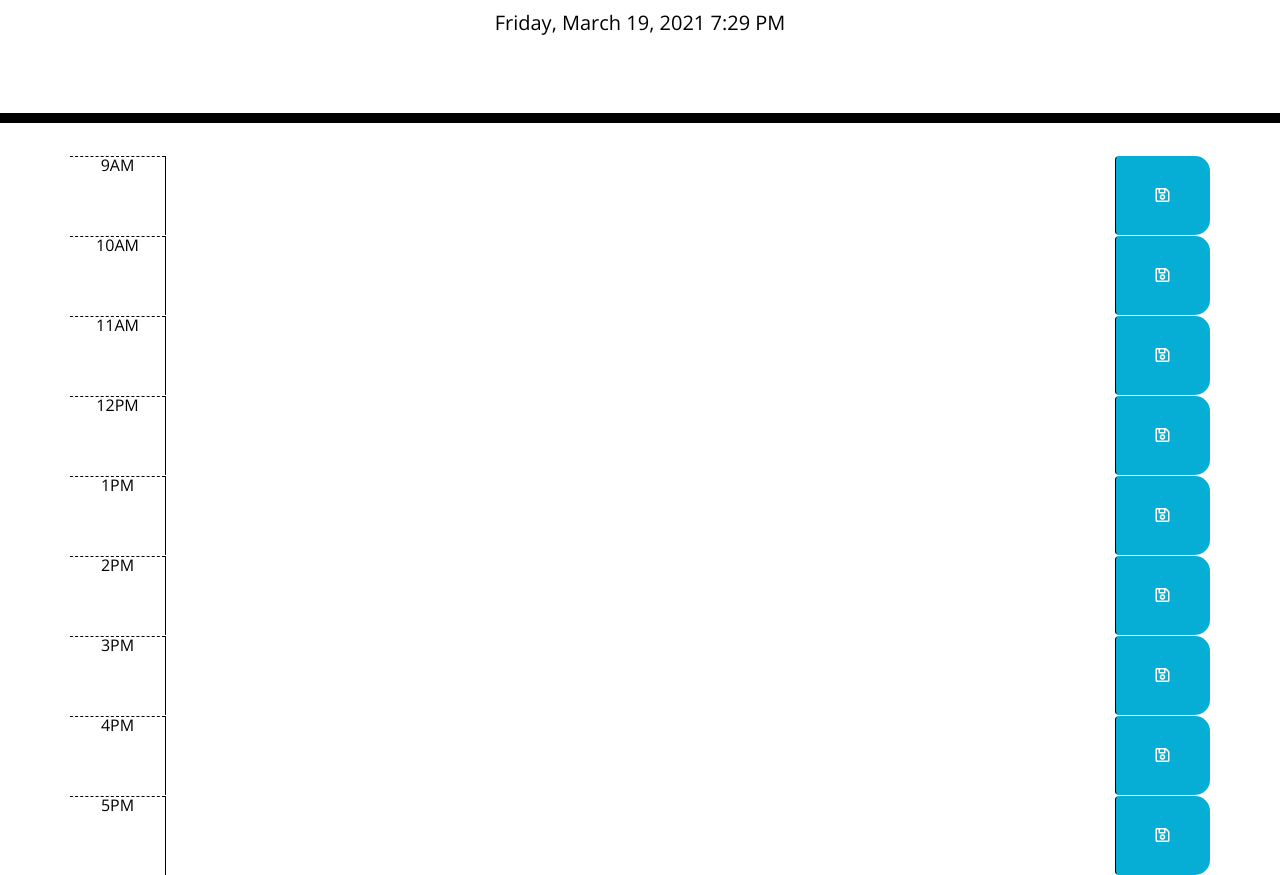
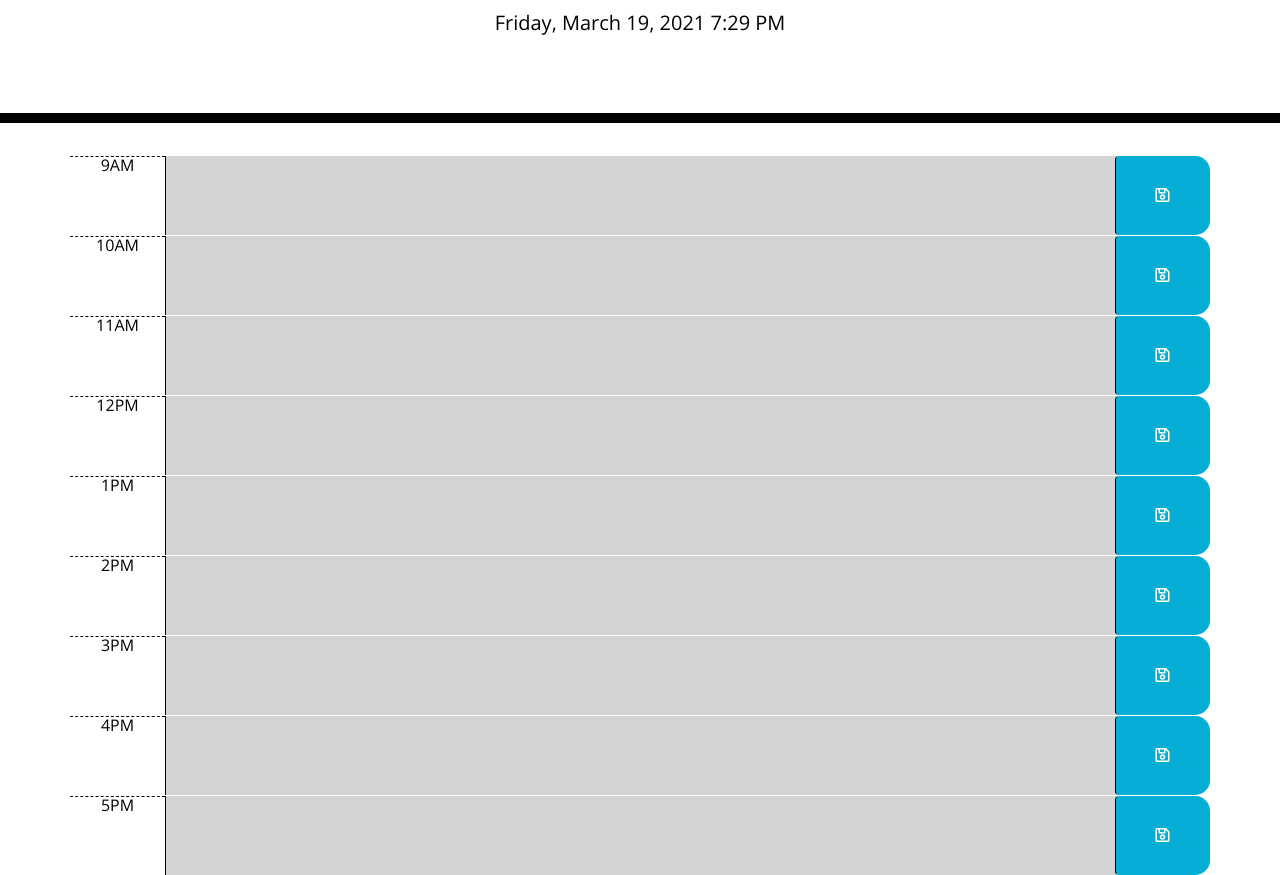
Before and after one commit to zreggert/Day_Planner, a plain HTML site: page index.html in a window 1280 px wide. Shown: the part 172-1047 px from the top of the page. Drawn offline with nearby package versions, Linux system fonts and the light colour scheme.

Commit message:
used a foreach loop in js to loop through my .row divs and compare their id to the current time to determine whether the div was past present or future. i added a data set because to compare the val of the id to the currenttime i was turning my id to just a number. so the data set was added to reidentify the div's id. currently i am trying to find a better what to get the values from local storage with a for loop rather than having a to use a line of code for each time block

```diff
--- a/assets/script.js
+++ b/assets/script.js
@@ -1,5 +1,6 @@
 var today = moment();
 var currentTime = moment().hours();
+//console.log(currentTime);
 $("#currentDay").text(moment().format('LLLL'));
 var timeBlock;
 var task;
@@ -10,58 +11,45 @@ $(document).ready(function() {
         var timeBlock = $(this).parent().attr('id')
         var task = $(this).siblings('.description').val()
         localStorage.setItem(timeBlock, task);
-        console.log(timeBlock)
-    })
-    // $('#10 .btn').click(function() {
-    //     var timeBlock = $(this).parent().attr('id')
-    //     var task = $(this).siblings('.description').val()
-    //     localStorage.setItem(timeBlock, task);
-    // })
-    // $('#11 .btn').click(function() {
-    //     var timeBlock = $(this).parent().attr('id')
-    //     var task = $(this).siblings('.description').val()
-    //     localStorage.setItem(timeBlock, task);
-    // })
-    // $('#12 .btn').click(function() {
-    //     var timeBlock = $(this).parent().attr('id')
-    //     var task = $(this).siblings('.description').val()
-    //     localStorage.setItem(timeBlock, task);
-    // })
-    // $('#13 .btn').click(function() {
-    //     var timeBlock = $(this).parent().attr('id')
-    //     var task = $(this).siblings('.description').val()
-    //     localStorage.setItem(timeBlock, task);
-    // })
-    // $('#14 .btn').click(function() {
-    //     var timeBlock = $(this).parent().attr('id')
-    //     var task = $(this).siblings('.description').val()
-    //     localStorage.setItem(timeBlock, task);
-    // })
-    // $('#15 .btn').click(function() {
-    //     var timeBlock = $(this).parent().attr('id')
-    //     var task = $(this).siblings('.description').val()
-    //     localStorage.setItem(timeBlock, task);
-    // })
-    // $('#16 .btn').click(function() {
-    //     var timeBlock = $(this).parent().attr('id')
-    //     var task = $(this).siblings('.description').val()
-    //     localStorage.setItem(timeBlock, task);
-    // })
-    // $('#17 .btn').click(function() {
-    //     var timeBlock = $(this).parent().attr('id')
-    //     var task = $(this).siblings('.description').val()
-    //     localStorage.setItem(timeBlock, task);
-    // })
+    });
+
+    //getting from local storage
+    // $('#9 .description').val(localStorage.getItem("9"));
+    // $('#10 .description').val(localStorage.getItem("10"));
+    // $('#11 .description').val(localStorage.getItem("11"));
+    // $('#12 .description').val(localStorage.getItem("12"));
+    // $('#13 .description').val(localStorage.getItem("13"));
+    // $('#14 .description').val(localStorage.getItem("14"));
+    // $('#15 .description').val(localStorage.getItem("15"));
+    // $('#16 .description').val(localStorage.getItem("16"));
+    // $('#17 .description').val(localStorage.getItem("17"));
+
+    function getStoredTasks() {
+        var timeBlocks = document.querySelectorAll('.row');
+        timeBlocks.forEach(element => {
+            var hour = $(element).attr('id');
+            $('.description').val(localStorage.getItem(hour))
+        })
+    }
 
 
-    //getting from local storage
-    $('#9 .description').val(localStorage.getItem("9"));
-    $('#10 .description').val(localStorage.getItem("10"));
-    $('#11 .description').val(localStorage.getItem("11"));
-    $('#12 .description').val(localStorage.getItem("12"));
-    $('#13 .description').val(localStorage.getItem("13"));
-    $('#14 .description').val(localStorage.getItem("14"));
-    $('#15 .description').val(localStorage.getItem("15"));
-    $('#16 .description').val(localStorage.getItem("16"));
-    $('#17 .description').val(localStorage.getItem("17"));
+    //changing the colors of the time blocks over time
+    function hoursLeft() {
+        var timeBlocks = document.querySelectorAll('.row');
+        //console.log(timeBlocks);
+        timeBlocks.forEach(element => {
+            var hour = $(element).attr('id');
+            var hourT = $(element).attr('data-hour');
+            //console.log(hour);
+            console.log(hourT);
+            if (hour > currentTime) {
+                $(hourT).addClass('future');
+            } else if (hour < currentTime) {
+                $(hourT).addClass('past');
+            } else {
+                $(hourT).addClass('present');
+            }
+         })
+    }
+    hoursLeft();
 })
--- a/index.html
+++ b/index.html
@@ -23,7 +23,7 @@
     <title>Work Day Scheduler</title>
   </head>
 
-  <body>
+  <body id=>
     <header class="jumbotron">
       <h1 class="display-3">Work Day Scheduler</h1>
       <p class="lead">A simple calendar app for scheduling your work day</p>
@@ -31,47 +31,47 @@
     </header>
     <div class="container">
       <!-- Timeblocks go here -->
-      <div id="9" class= "row time-block">
+      <div id="9" class= "row time-block" data-hour="#9">
         <div class="col-md-1 hour">9AM</div>
         <textarea class="col-md-10 description"></textarea>
         <button class="col-md-1 btn saveBtn"><i class="far fa-save"></i></button>
       </div>
-      <div id="10" class= "row time-block">
+      <div id="10" class= "row time-block"  data-hour="#10">
         <div class="col-md-1 hour">10AM</div>
         <textarea class="col-md-10 description"></textarea>
         <button class="col-md-1 btn saveBtn"><i class="far fa-save"></i></button>
       </div>
-      <div id="11" class= "row time-block">
+      <div id="11" class= "row time-block"  data-hour="#11">
         <div class="col-md-1 hour">11AM</div>
         <textarea class="col-md-10 description"></textarea>
         <button class="col-md-1 btn saveBtn"><i class="far fa-save"></i></button>
       </div>
-      <div id="12" class= "row time-block">
+      <div id="12" class= "row time-block"  data-hour="#12">
         <div class="col-md-1 hour">12PM</div>
         <textarea class="col-md-10 description"></textarea>
         <button class="col-md-1 btn saveBtn"><i class="far fa-save"></i></button>
       </div>
-      <div id="13" class= "row time-block">
+      <div id="13" class= "row time-block"  data-hour="#13">
         <div class="col-md-1 hour">1PM</div>
         <textarea class="col-md-10 description"></textarea>
         <button class="col-md-1 btn saveBtn"><i class="far fa-save"></i></button>
       </div>
-      <div id="14" class= "row time-block">
+      <div id="14" class= "row time-block"  data-hour="#14">
         <div class="col-md-1 hour">2PM</div>
         <textarea class="col-md-10 description"></textarea>
         <button class="col-md-1 btn saveBtn"><i class="far fa-save"></i></button>
       </div>
-      <div id="15" class= "row time-block">
+      <div id="15" class= "row time-block"  data-hour="#15">
         <div class="col-md-1 hour">3PM</div>
         <textarea class="col-md-10 description"></textarea>
         <button class="col-md-1 btn saveBtn"><i class="far fa-save"></i></button>
       </div>
-      <div id="16" class= "row time-block">
+      <div id="16" class= "row time-block"  data-hour="#16">
         <div class="col-md-1 hour">4PM</div>
         <textarea class="col-md-10 description"></textarea>
         <button class="col-md-1 btn saveBtn"><i class="far fa-save"></i></button>
       </div>
-      <div id="17" class= "row time-block">
+      <div id="17" class= "row time-block"  data-hour="#17">
         <div class="col-md-1 hour">5PM</div>
         <textarea class="col-md-10 description"></textarea>
         <button class="col-md-1 btn saveBtn"><i class="far fa-save"></i></button>
```
